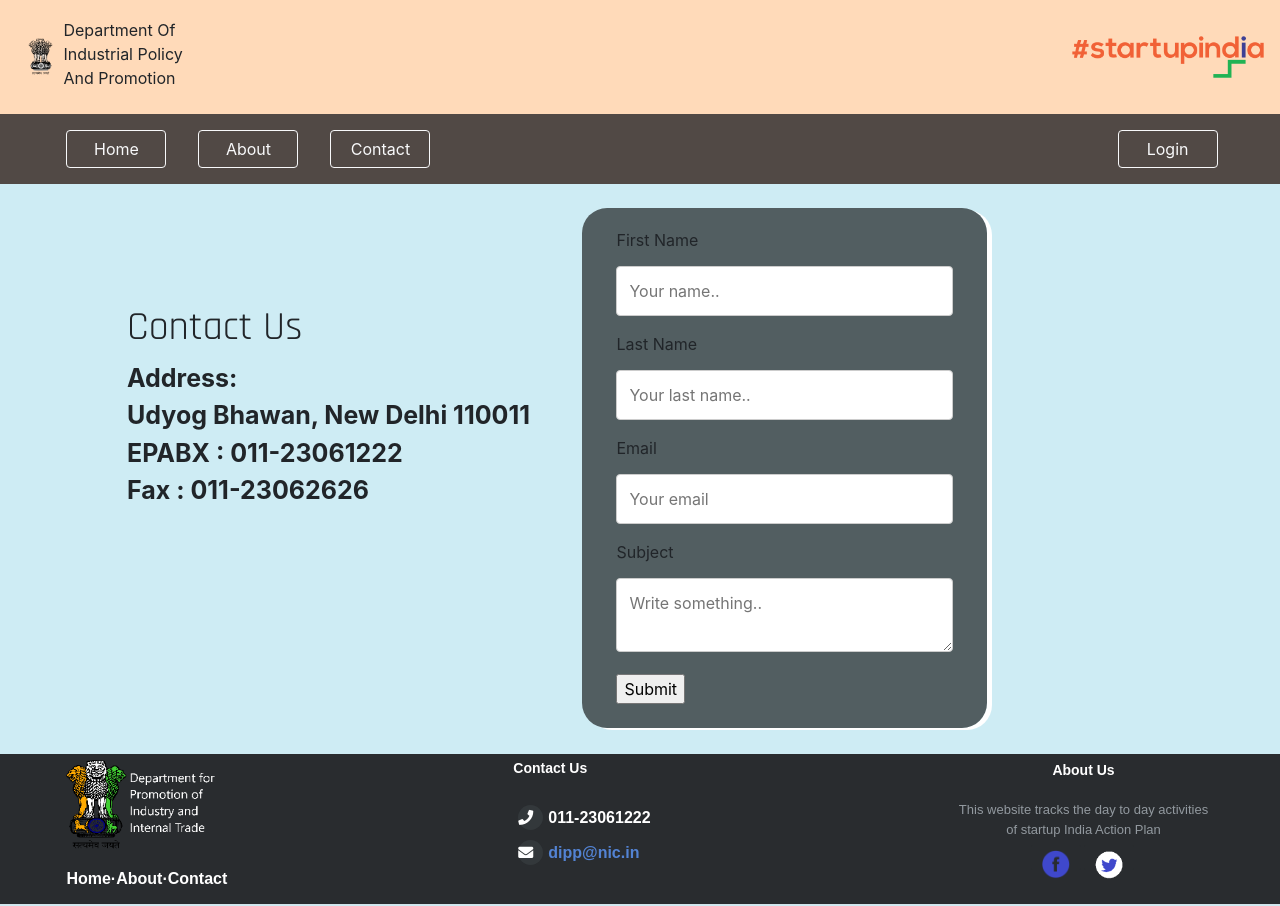
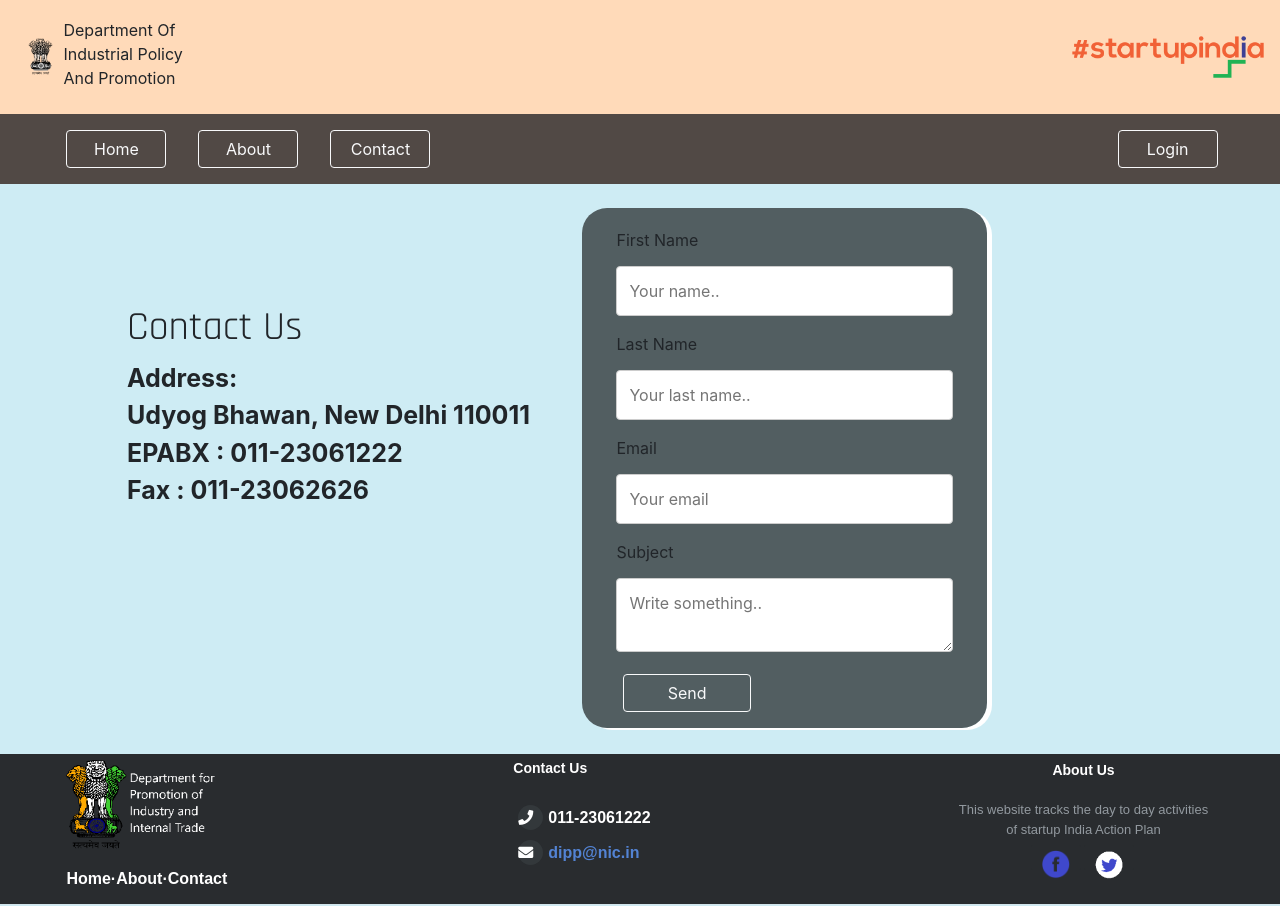
Before and after one commit to heyannu/ReactClient, a React (Create React App) app: page /contact in a window 1280 px wide. Built offline with nearby package versions, Linux system fonts and the light colour scheme; a web font is replaced by a local one.

Commit message:
Contact Form Done

```diff
--- a/src/Components/contact.js
+++ b/src/Components/contact.js
@@ -7,7 +7,67 @@ import "../Assets/css/actionplan.css";
 export default class Contact extends Component {
   constructor() {
     super();
-    this.state = {};
+    this.state = {
+      email:'',
+      fname:'',
+      lname: '',
+      subject: ''
+
+    };
+  }
+  fname(e){
+    this.state.fname = e.target.value;
+        this.setState({
+            fname: this.state.fname
+        })
+  }
+  lname(e){
+    this.state.lname = e.target.value;
+        this.setState({
+            lname: this.state.lname
+        })
+  }
+  email(e){
+    this.state.email = e.target.value;
+        this.setState({
+            email: this.state.email
+        })
+  }
+  subject(e){
+    this.state.subject = e.target.value;
+        this.setState({
+            subject: this.state.subject
+        })
+  }
+  send(e) {
+    e.preventDefault();
+    console.log(this.state)
+    fetch('http://localhost:5000/api/contact/send',
+    {
+        method: 'POST',
+        headers: {
+            Accept: 'application/json',
+            'Content-Type': 'application/json'
+        },
+        body: JSON.stringify({
+            email: this.state.email,
+            fname: this.state.lname,
+            lname: this.state.lname,
+            subject: this.state.subject
+
+        }),
+    })
+    .then((response) => response.json())
+    .then((responseJson) => {
+        this.setState({
+            success: responseJson.success,
+            message: responseJson.message,
+            email: responseJson
+        })
+    })
+    .catch((error) => {
+        console.error(error);
+    });
   }
 
   render() {
@@ -32,13 +92,14 @@ export default class Contact extends Component {
                 <div class="form-group" />
                 <div className="App">
                   <div>
-                    <form action="/">
+                    <form>
                       <label>First Name</label>
                       <input
                         type="text"
                         id="fname"
                         name="firstname"
                         placeholder="Your name.."
+                        onChange={this.fname.bind(this)}
                       />
                       <label>Last Name</label>
                       <input
@@ -46,6 +107,7 @@ export default class Contact extends Component {
                         id="lname"
                         name="lastname"
                         placeholder="Your last name.."
+                        onChange={this.lname.bind(this)}
                       />
 
                       <label>Email</label>
@@ -54,6 +116,7 @@ export default class Contact extends Component {
                         id="email"
                         name="email"
                         placeholder="Your email"
+                        onChange={this.email.bind(this)}
                       />
 
                       <label>Subject</label>
@@ -61,8 +124,9 @@ export default class Contact extends Component {
                         id="subject"
                         name="subject"
                         placeholder="Write something.."
+                        onChange={this.subject.bind(this)}
                       />
-                      <input type="submit" value="Submit" />
+                      <button type="button" onClick={this.send.bind(this)} style={{width:'8em'}} class="btn btn-outline-light">Send</button>
                     </form>
                   </div>
                 </div>
```
